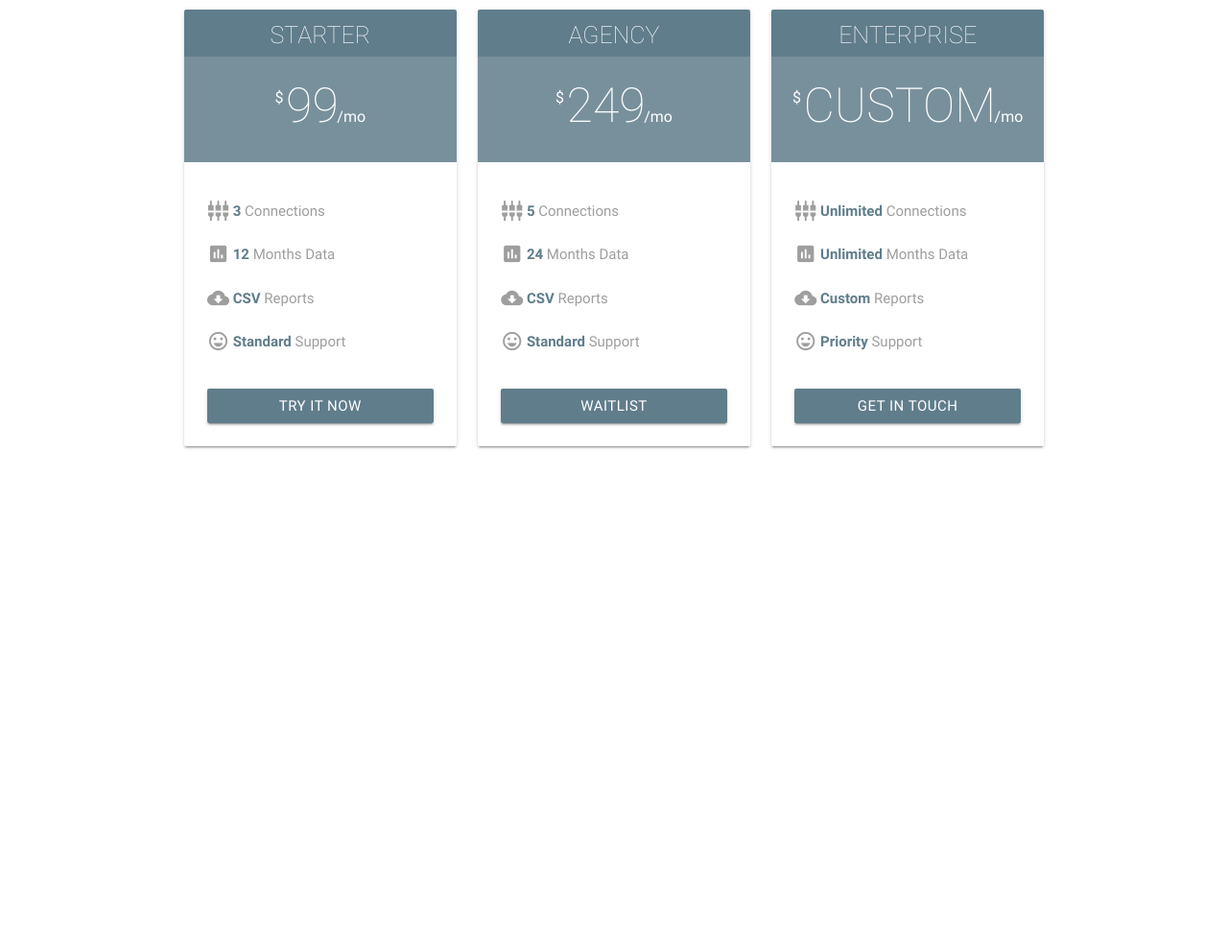
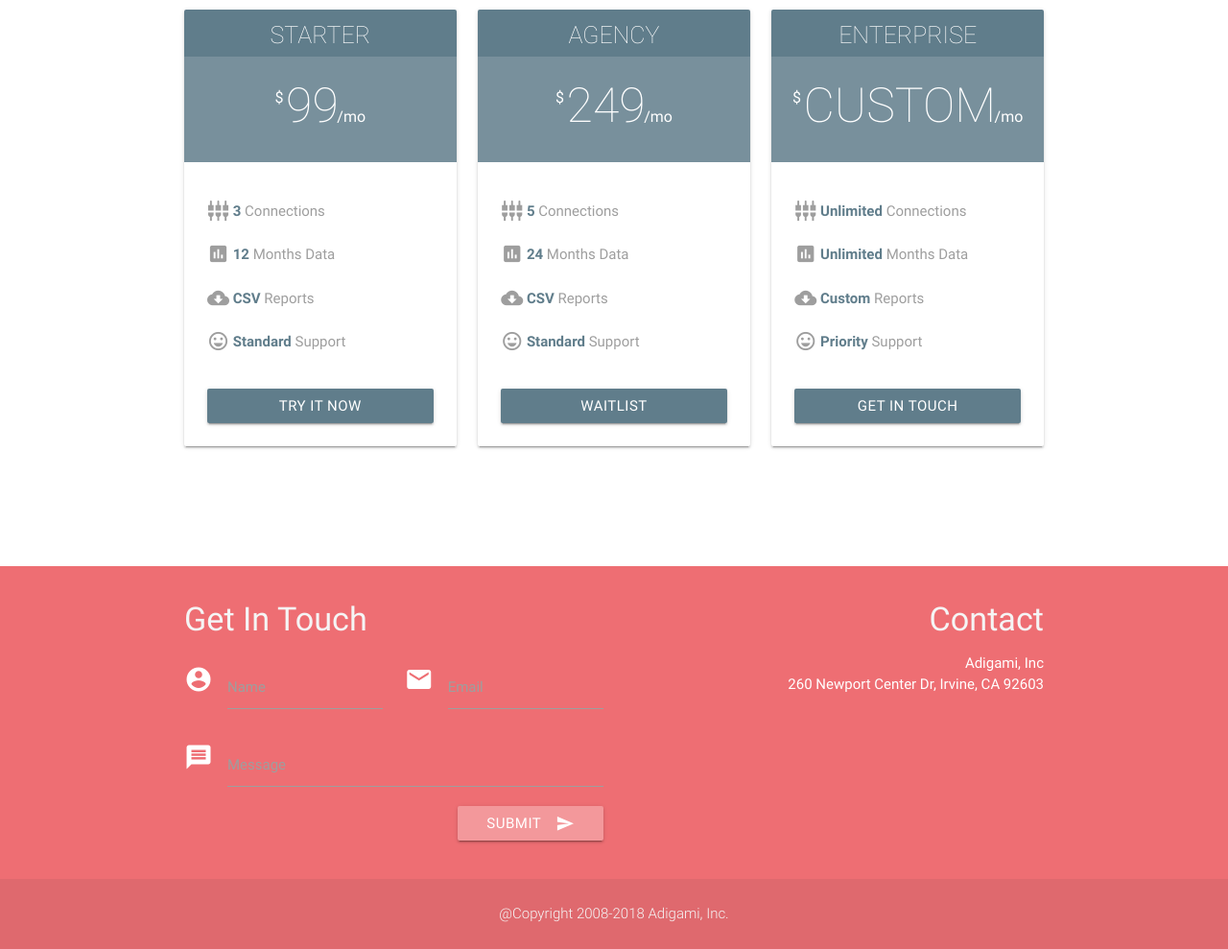
Before and after one commit to kelvinman/adigami-landing-page, a plain HTML site: page index.html in a window 1280 px wide. Shown: the part 2360-3349 px from the top of the page at 96% size. Before the commit the page ends 2950 px from the top, so only its background shows below. Drawn offline with nearby package versions, Linux system fonts and the light colour scheme; a script that the page names is missing.

Commit message:
added footer

```diff
--- a/index.html
+++ b/index.html
@@ -208,6 +208,52 @@
           <br><br><br><br>
         </div>
       </div>
+        <!--footer-->
+        <footer id="contact" class="page-footer">
+            <div class="container">
+                <div class="row">
+
+                <div class="col s12 l6">
+                    <h4 class="grey-text text-lighten-4">Get In Touch</h4>
+                    <div class="row">
+                    <div class="input-field col s6">
+                        <i class="material-icons prefix">account_circle</i>
+                        <input id="icon_prefix" type="text" class="validate">
+                        <label for="icon_prefix white-text">Name</label>
+                    </div>
+                    <div class="input-field col s6">
+                        <i class="material-icons prefix">email</i>
+                        <input id="icon_prefix" type="text" class="validate">
+                        <label for="icon_prefix white-text">Email</label>
+                    </div>
+                    <div class="input-field col s12">
+                        <i class="material-icons prefix">message</i>
+                        <input id="icon_prefix" type="text" class="validate">
+                        <label for="icon_prefix white-text">Message</label>
+                    </div>
+                    <div class="col offset-s7 s5">
+                        <button class="btn waves-effect waves-light right" type="submit" name="action" style="background-color:#f3989b">Submit
+                        <i class="material-icons right">send</i></button>
+                    </div>
+                    </div>
+                </div>
+
+                <div class="col offset-12 l4 s12 right" style="text-align:right">
+                    <h4 class="grey-text text-lighten-4">Contact</h4>
+                    <ul>
+                    <li>
+                        <span class="white-text">Adigami, Inc<br>260 Newport Center Dr, Irvine, CA 92603</span>
+                    </li>
+                </div>
+                </div>
+            </div>
+
+            <div class="footer-copyright">
+                <div class="container">
+                <p class="grey-text text-lighten-4 center">@Copyright 2008-2018 Adigami, Inc.</p>
+                </div>
+            </div>
+        </footer>
 
       <!--Import jQuery before materialize.js-->
       <script type="text/javascript" src="https://code.jquery.com/jquery-3.2.1.min.js"></script>
```
Also changed, not shown: js/init.js (line endings or trailing spaces).
